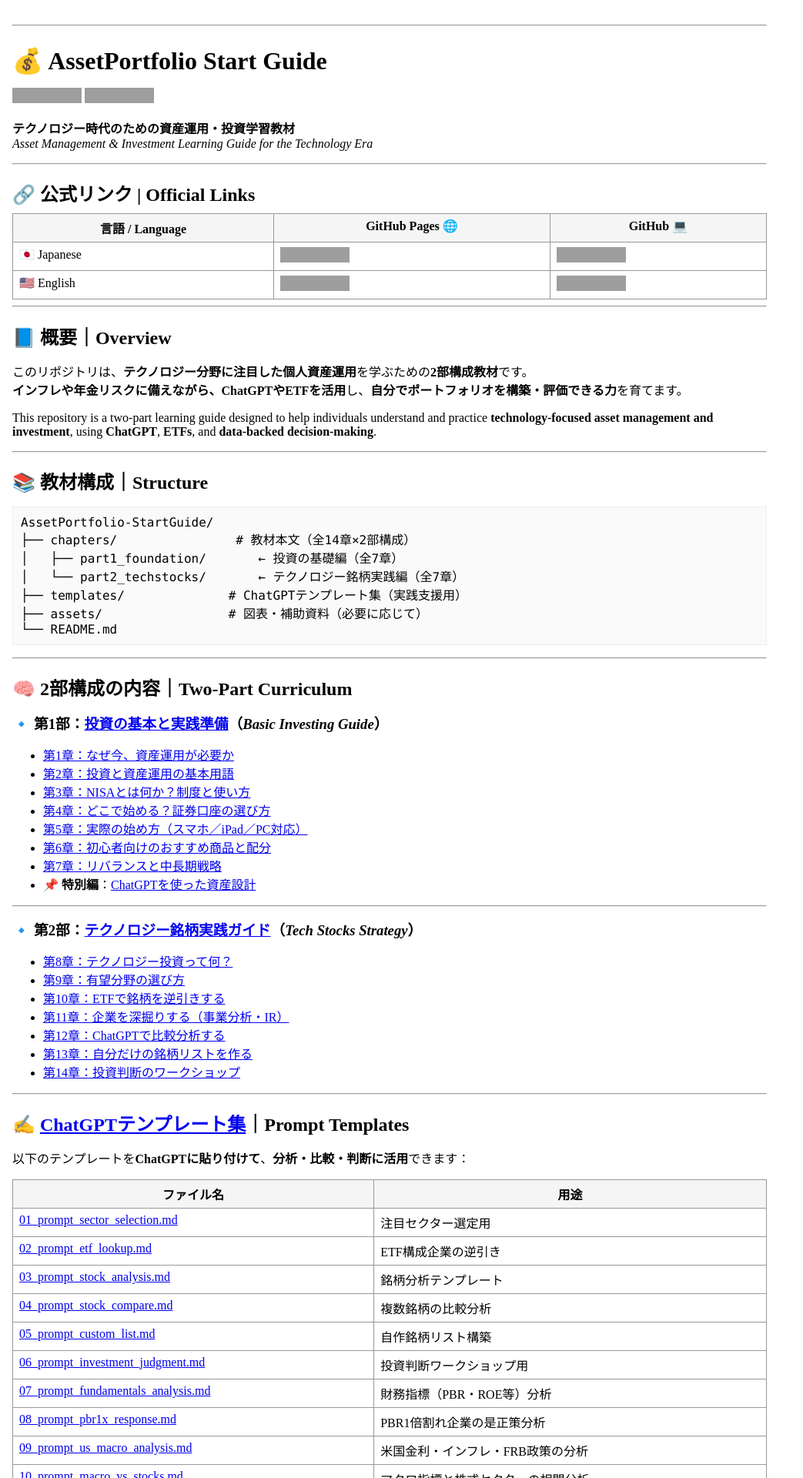
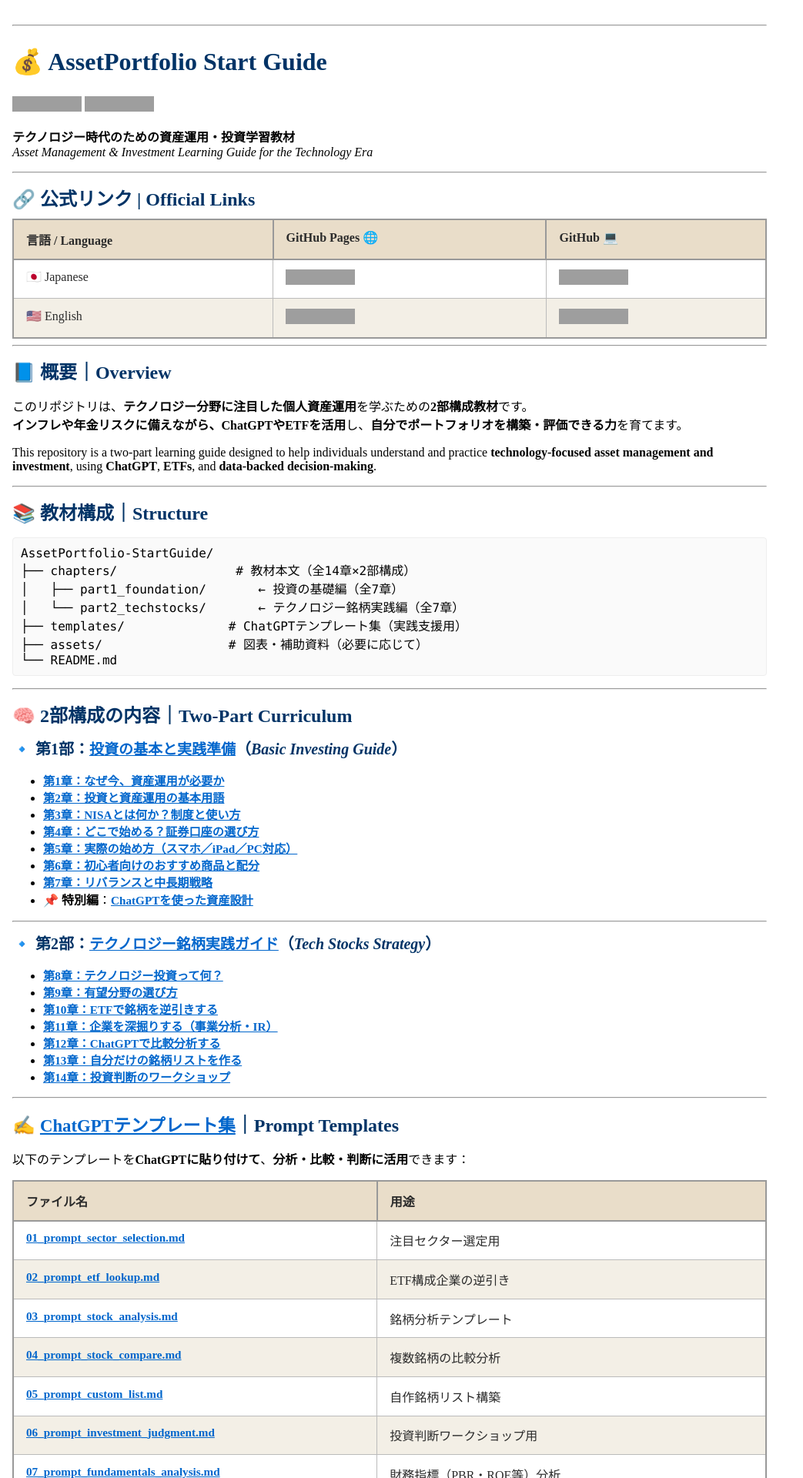
Before and after one commit to Samizo-AITL/AssetPortfolio-StartGuide, a Jekyll site: the page built from index.md, in a window 1280 px wide. Shown: the top 1920 px of the page at 77% size, without its empty margins (0-1043 px from the left). Built offline with Jekyll 4.4.1, drawn with Linux system fonts in a browser that asks for light colours; grey boxes are pictures that could not be loaded.

Commit message:
Update style.css

```diff
--- a/assets/css/style.css
+++ b/assets/css/style.css
@@ -1,19 +1,104 @@
-/* 共通ベース */
+/* ===== Common base (minimal reset) ===== */
 html,body{margin:0;padding:0}
 .site-header,.site-footer,.page-header,.page-footer{display:none!important}
 .page-content{padding:0!important;margin:0!important}
 
 main.page{
-  max-width:1200px;margin:0 auto;padding:12px 16px;line-height:1.7;
-  font-family:-apple-system,BlinkMacSystemFont,"Segoe UI","Hiragino Sans","Noto Sans JP",Meiryo,sans-serif;
+  max-width:1200px;
+  margin:0 auto;
+  padding:12px 16px;
+  line-height:1.7;
+  font-family:-apple-system,BlinkMacSystemFont,"Segoe UI",
+              "Hiragino Kaku Gothic ProN","Noto Sans JP","Hiragino Sans",
+              "Yu Gothic","Meiryo",sans-serif;
   word-wrap:anywhere;
+  color:#222;
+  background:#fff;
 }
-h1,h2,h3{margin:0.8em 0 0.4em}
+h1,h2,h3{margin:.8em 0 .4em;line-height:1.25}
+h1{font-size:1.9rem}
+h2{font-size:1.5rem}
+h3{font-size:1.25rem}
 
+/* Links */
+a{color:#0366d6;text-decoration:none}
+a:hover{text-decoration:underline}
+
+/* Tables (GitHub-like fallback) */
 table{border-collapse:collapse;width:100%}
 th,td{border:1px solid #999;padding:6px 8px;vertical-align:top}
-th{background:#f5f5f5;font-weight:600}
+th{background:#f5f5f5;font-weight:600;text-align:left}
 
+/* Media / Code */
 img{max-width:100%;height:auto}
-pre{overflow:auto;padding:10px;background:#fafafa;border:1px solid #eee}
+pre{overflow:auto;padding:10px;background:#fafafa;border:1px solid #eee;border-radius:4px}
 code,pre{font-family:ui-monospace,SFMono-Regular,Menlo,Consolas,monospace}
+
+/* Optional helpers */
+.table-wrap{overflow-x:auto;-webkit-overflow-scrolling:touch}
+.table-wrap>table{min-width:640px}
+
+/* Mermaid (center) */
+.mermaid{display:block;margin:1.2em auto;max-width:100%;text-align:center}
+
+/* Mobile */
+@media (max-width:640px){
+  main.page{padding:10px 12px}
+  h1{font-size:1.6rem}
+  h2{font-size:1.35rem}
+  h3{font-size:1.15rem}
+}
+
+/* =========================================================
+   Portal unified look — theme-sepia
+   (body に class="theme-sepia" が付いているときだけ適用)
+   ========================================================= */
+body.theme-sepia main.page{
+  background:#fdf6e3;           /* セピア背景 */
+  color:#3b2f2f;                /* 本文色 */
+}
+
+/* 見出しは濃い青、H1は左寄せ */
+body.theme-sepia h1,
+body.theme-sepia h2,
+body.theme-sepia h3{
+  color:#003366;
+  border-bottom:none;
+  font-weight:700;
+}
+body.theme-sepia h1{font-size:2rem;text-align:left;margin-bottom:.8em}
+
+/* リンク：少し小さめ＋太字＋下線 */
+body.theme-sepia a{
+  color:#0066cc;
+  font-weight:600;
+  font-size:.95em;
+  text-decoration:underline;
+}
+body.theme-sepia a:hover{color:#004c99}
+
+/* 表：薄茶ヘッダー＋濃いめ罫線＋ストライプ */
+body.theme-sepia table{border:2px solid #999}
+body.theme-sepia th{
+  background:#e9ddc9;           /* 薄茶 */
+  color:#2b2b2b;
+  border:2px solid #999;
+  font-weight:700;
+  padding:.8em 1em;
+}
+body.theme-sepia td{
+  border:1.5px solid #bbb;
+  color:#2b2b2b;
+  padding:.8em 1em;
+}
+body.theme-sepia tr:nth-child(odd) td{background:#ffffff}
+body.theme-sepia tr:nth-child(even) td{background:#f3efe6}
+
+/* 引用（セピア調・控えめ強調） */
+body.theme-sepia blockquote{
+  background:#fbf6eb;
+  border-left:4px solid #007acc;
+  color:#3a3028;
+  margin:.9em 0;
+  padding:.7em 1em;
+}
```
